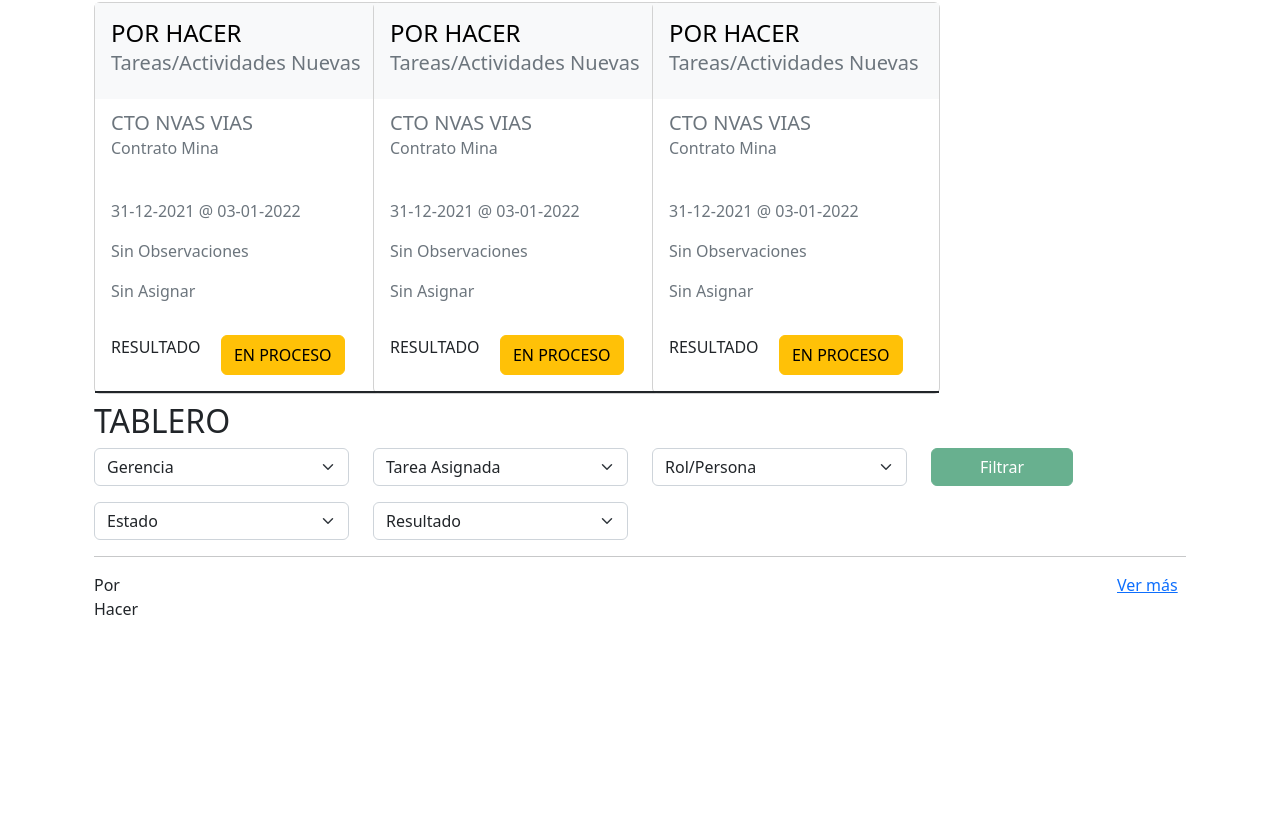
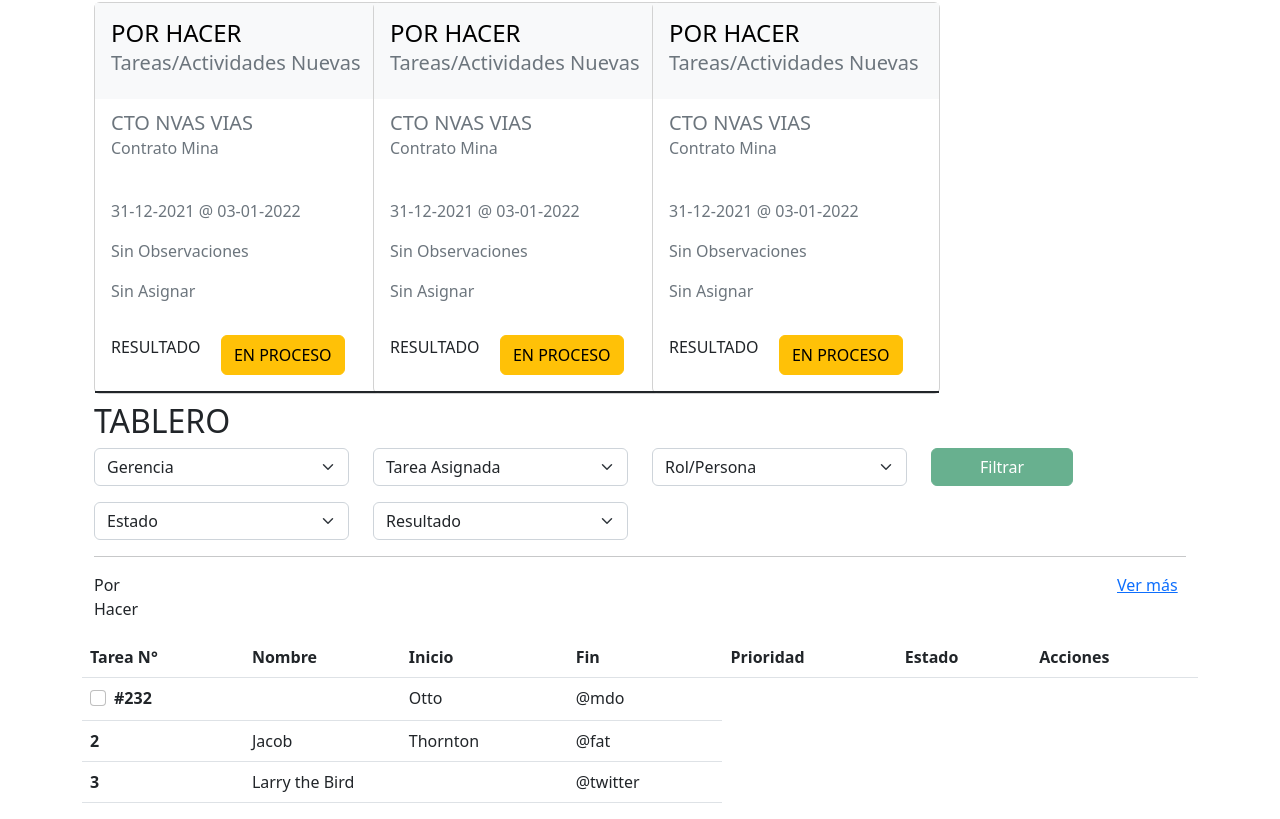
Before and after one commit to xaviBazalar/sistemaAdmin, an Angular app: page /home in a window 1280 px wide. Shown: the part 2228-3047 px from the top of the page. Before the commit the page ends 2865 px from the top, so only its background shows below. Built offline with nearby package versions, Linux system fonts and the light colour scheme; some icons are missing.

Commit message:
save changes

```diff
--- a/src/app/components/home/home.component.html
+++ b/src/app/components/home/home.component.html
@@ -749,9 +749,54 @@
             <div class="col-1">
                 <a href="">Ver más</a>
             </div>
+        </div>
+    </div>
 
-
-        </div>
+    <div class="row">
+        <table class="table">
+            <thead>
+              <tr>
+                <th scope="col">Tarea N°</th>
+                <th scope="col">Nombre</th>
+                <th scope="col">Inicio</th>
+                <th scope="col">Fin</th>
+                <th scope="col">Prioridad</th>
+                <th scope="col">Estado</th>
+                <th scope="col">Acciones</th>
+              </tr>
+            </thead>
+            <tbody>
+              <tr>
+                <th scope="row">
+                    <div class="form-check">
+                        <input class="form-check-input" type="checkbox" value="" id="flexCheckDefault">
+                        <label class="form-check-label" for="flexCheckDefault">
+                          #232
+                        </label>
+                    </div>
+                </th>
+                <td>
+                    <div>
+                        <p></p>
+                        <p></p>
+                    </div>
+                </td>
+                <td>Otto</td>
+                <td>@mdo</td>
+              </tr>
+              <tr>
+                <th scope="row">2</th>
+                <td>Jacob</td>
+                <td>Thornton</td>
+                <td>@fat</td>
+              </tr>
+              <tr>
+                <th scope="row">3</th>
+                <td colspan="2">Larry the Bird</td>
+                <td>@twitter</td>
+              </tr>
+            </tbody>
+          </table>
     </div>
 
 
@@ -761,4 +806,8 @@
 
 
 
+
+
+
+
 </div>
```
